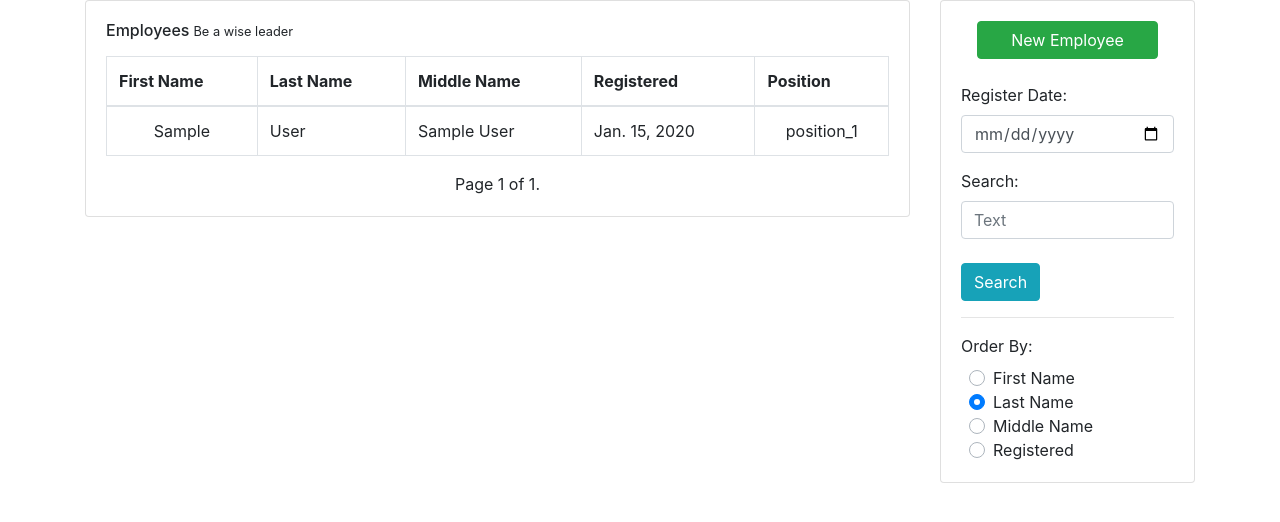
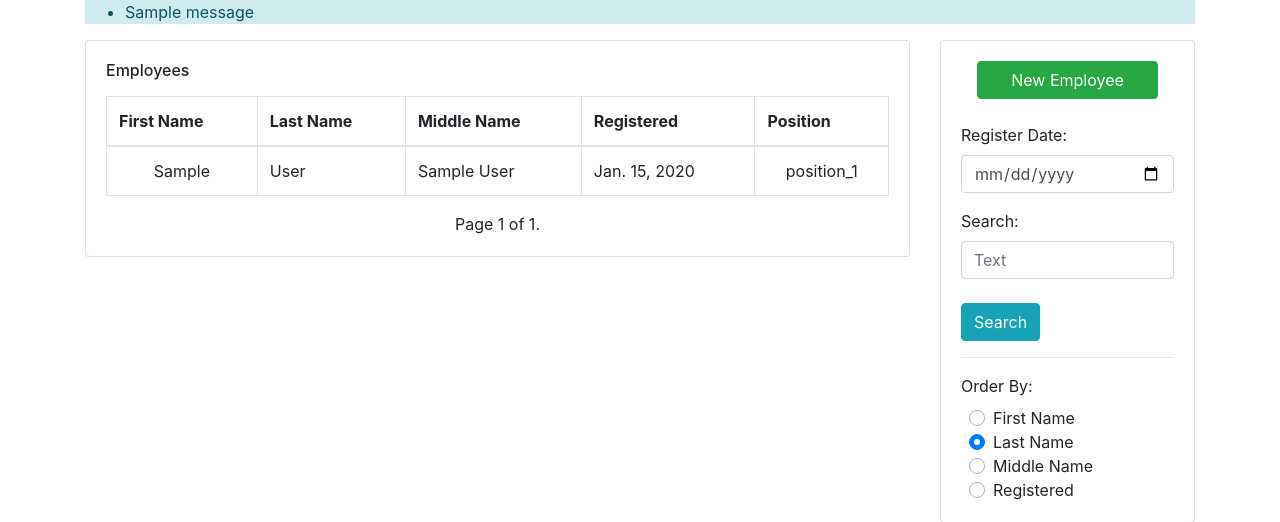
Before and after one commit to SerhiiL06/django-tree-employees, a Django app: page /list/ in a window 1280 px wide. Shown: the part 56-578 px from the top of the page. Run offline with Django 4.2, Linux system fonts and the light colour scheme; tables that the repository leaves empty hold one stand-in row (values such as "Sample post"); one stand-in notice (Sample message) is shown; some libraries are stand-ins or nearby versions.

Commit message:
added error message and success message blocks

```diff
--- a/src/employees/mixins.py
+++ b/src/employees/mixins.py
@@ -1,5 +1,7 @@
+from typing import Optional
+
 from django.db.models.query import QuerySet
-from typing import Optional
+
 from .models import Employee
 
 
--- a/src/employees/views.py
+++ b/src/employees/views.py
@@ -1,5 +1,6 @@
 from typing import Any
 
+from django.contrib.auth.mixins import LoginRequiredMixin
 from django.db.models.query import QuerySet
 from django.db.transaction import atomic
 from django.http import HttpRequest, HttpResponse, HttpResponseRedirect
@@ -10,7 +11,6 @@ from django.views.generic import CreateView, DeleteView, ListView, UpdateView
 from .forms import CreateAndUpdateEmployeeForm
 from .mixins import EmployeeMixin
 from .models import Employee
-from django.contrib.auth.mixins import LoginRequiredMixin
 
 
 class EmployeesTreeView(ListView):
--- a/templates/employees/list.html
+++ b/templates/employees/list.html
@@ -8,14 +8,13 @@
 {% block content %}
 <div class="container">
 
-
-
+    {% include "messages/success-message-block.html" %}
     <div class="row flex-lg-nowrap">
       <div class="col mb-3">
         <div class="e-panel card">
           <div class="card-body">
             <div class="card-title">
-              <h6 class="mr-2"><span>Employees</span><small class="px-1">Be a wise leader</small></h6>
+              <h6 class="mr-2"><span>Employees</span></h6>
             </div>
             <div class="e-table">
               <div class="table-responsive table-lg mt-3">
--- /dev/null
+++ b/templates/messages/success-message-block.html
@@ -0,0 +1,9 @@
+{% if messages %}
+          <div class="alert-info">
+            <ul>
+              {% for message in messages %}
+                <li>{{ message }}</li>
+              {% endfor %}
+            </ul>
+          </div>
+{% endif %}
--- a/templates/users/register.html
+++ b/templates/users/register.html
@@ -9,6 +9,8 @@
 
  <div class="container mt-5">
         <h2 class="mb-4">Register form</h2>
+      {% include "messages/error-message-block.html" %}
+
         <form action="{%url "users:register"%}" method="POST">
           {% csrf_token %}
             <div class="form-group">
```
Also changed, not shown: src/users/views.py (+14 -1 lines), templates/messages/error-message-block.html (added, +9 -0 lines).
